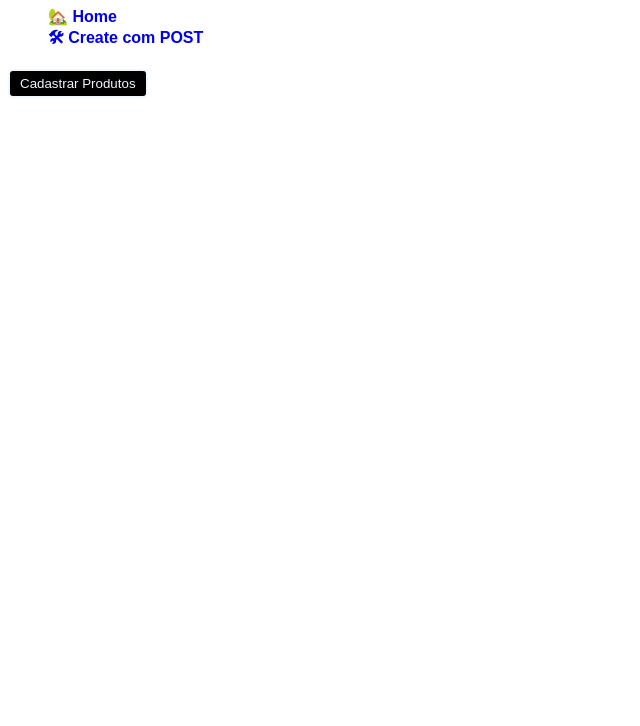
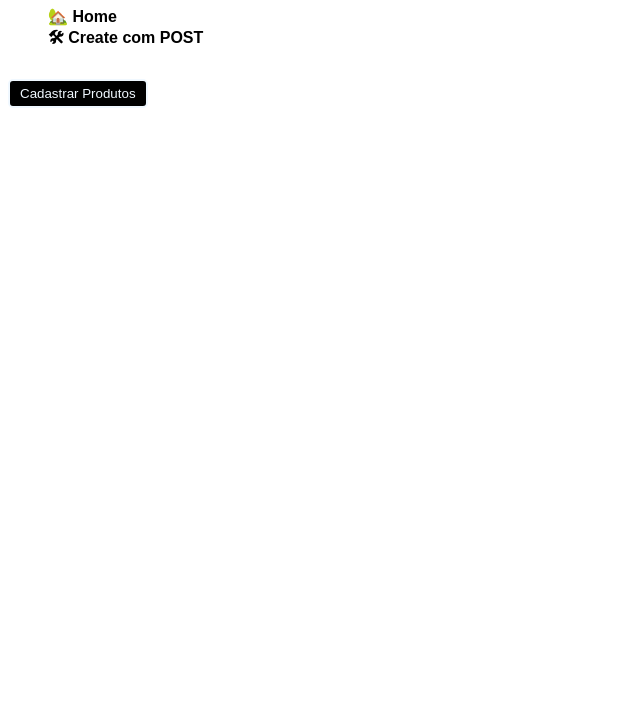
Before and after one commit to JassonJr/interacao-com-APIs, a website: page get.html in a window 1280 px wide. Shown: the part 74-800 px from the top of the page, without its empty margins (0-640 px from the left). Drawn offline with Linux system fonts and the light colour scheme.

Commit message:
fix: estilo botão refatorado

```diff
--- a/style.css
+++ b/style.css
@@ -9,9 +9,11 @@ ul {
 a {
     text-decoration: none;
     font-weight: bold;
+    color: black;
 }
 
-#carregar {
+button {
+    margin-top: 10px;
     background-color: black;
     color: aliceblue;
     border: 2px solid aliceblue;
@@ -20,7 +22,7 @@ a {
     padding: 5px 10px;
 }
 
-#carregar:active {
+button:active {
     background-color: aliceblue;
     color: black;
     border-color: black;
```
